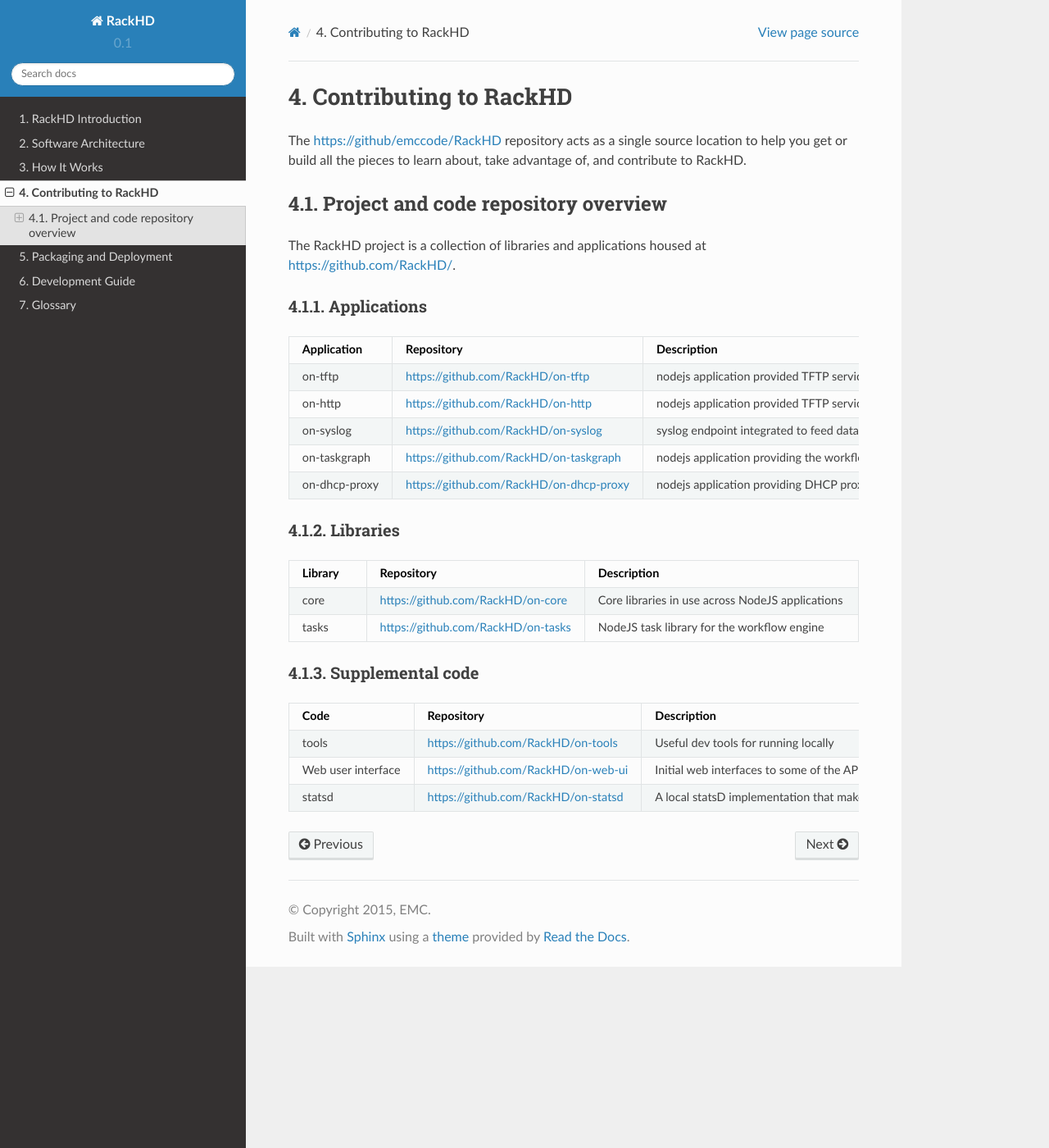
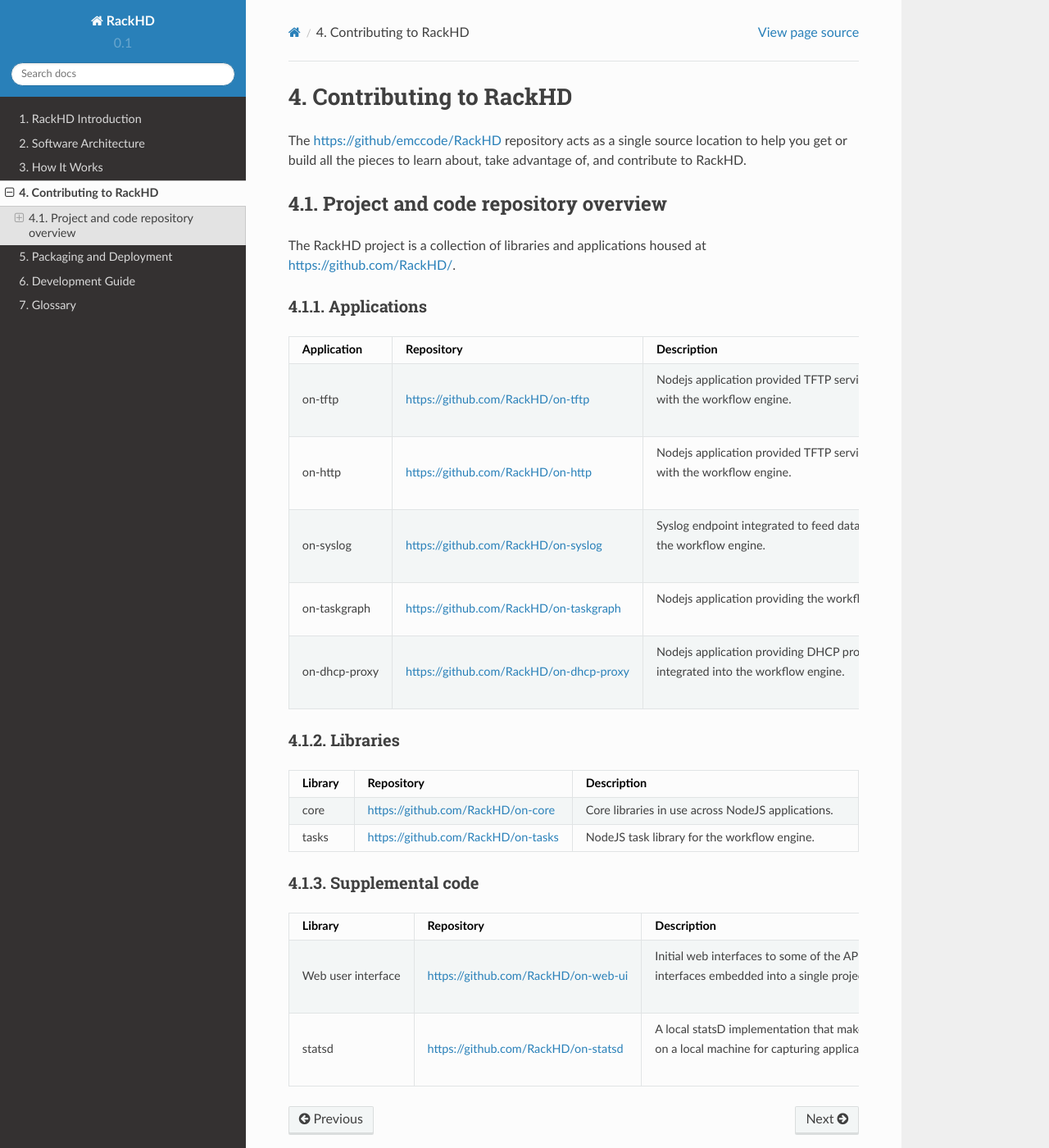
Before and after one commit to RackHD/docs, a Sphinx documentation site: the page built from docs/contributing.rst, in a window 1280 px wide and 1400 px high. Shown: the whole window at 82% size. Built offline with Sphinx 7.4.7 and the Read the Docs theme 2.0.0, drawn with Linux system fonts in a browser that asks for light colours.

Commit message:
added tables and ref to emccode

```diff
--- a/docs/contributing.rst
+++ b/docs/contributing.rst
@@ -20,36 +20,56 @@
      - Description
    * - on-tftp
      - https://github.com/RackHD/on-tftp
-     - nodejs application provided TFTP service integrated with the workflow engine
+     - | Nodejs application provided TFTP service integrated
+       | with the workflow engine.
    * - on-http
      - https://github.com/RackHD/on-http
-     - nodejs application provided TFTP service integrated with the workflow engine
+     - | Nodejs application provided TFTP service integrated
+       | with the workflow engine.
    * - on-syslog
      - https://github.com/RackHD/on-syslog
-     - syslog endpoint integrated to feed data into workflow engine
+     - | Syslog endpoint integrated to feed data into
+       | the workflow engine.
    * - on-taskgraph
      - https://github.com/RackHD/on-taskgraph
-     - nodejs application providing the workflow engine
+     - | Nodejs application providing the workflow engine.
    * - on-dhcp-proxy
      - https://github.com/RackHD/on-dhcp-proxy
-     - nodejs application providing DHCP proxy support integrated into the workflow engine
+     - | Nodejs application providing DHCP proxy support
+       | integrated into the workflow engine.
 
 Libraries
 ^^^^^^^^^
-.. csv-table::
-   :header: "Library", "Repository", "Description"
-   :widths: 20, 20, 40
+.. list-table::
+   :widths: 20 20 100
+   :header-rows: 1
 
-   "core", "https://github.com/RackHD/on-core", "Core libraries in use across NodeJS applications"
-   "tasks", "https://github.com/RackHD/on-tasks", "NodeJS task library for the workflow engine"
+   * - Library
+     - Repository
+     - Description
+   * - core
+     - https://github.com/RackHD/on-core
+     - Core libraries in use across NodeJS applications.
+   * - tasks
+     - https://github.com/RackHD/on-tasks
+     - NodeJS task library for the workflow engine.
 
 
 Supplemental code
 ^^^^^^^^^^^^^^^^^
-.. csv-table::
-   :header: "Code", "Repository", "Description"
-   :widths: 20, 20, 40
+.. list-table::
+   :widths: 20 20 100
+   :header-rows: 1
 
-   "tools", "https://github.com/RackHD/on-tools", "Useful dev tools for running locally"
-   "Web user interface", "https://github.com/RackHD/on-web-ui", "Initial web interfaces to some of the APIs - multiple interfaces embedded into a single project"
-   "statsd", "https://github.com/RackHD/on-statsd", "A local statsD implementation that makes it easy to deploy on a local machine for capturing application metrics"
+   * - Library
+     - Repository
+     - Description
+
+   * - Web user interface
+     - https://github.com/RackHD/on-web-ui
+     - | Initial web interfaces to some of the APIs - multiple
+       | interfaces embedded into a single project.
+   * - statsd
+     - https://github.com/RackHD/on-statsd
+     - | A local statsD implementation that makes it easy to deploy
+       | on a local machine for capturing application metrics.
```
